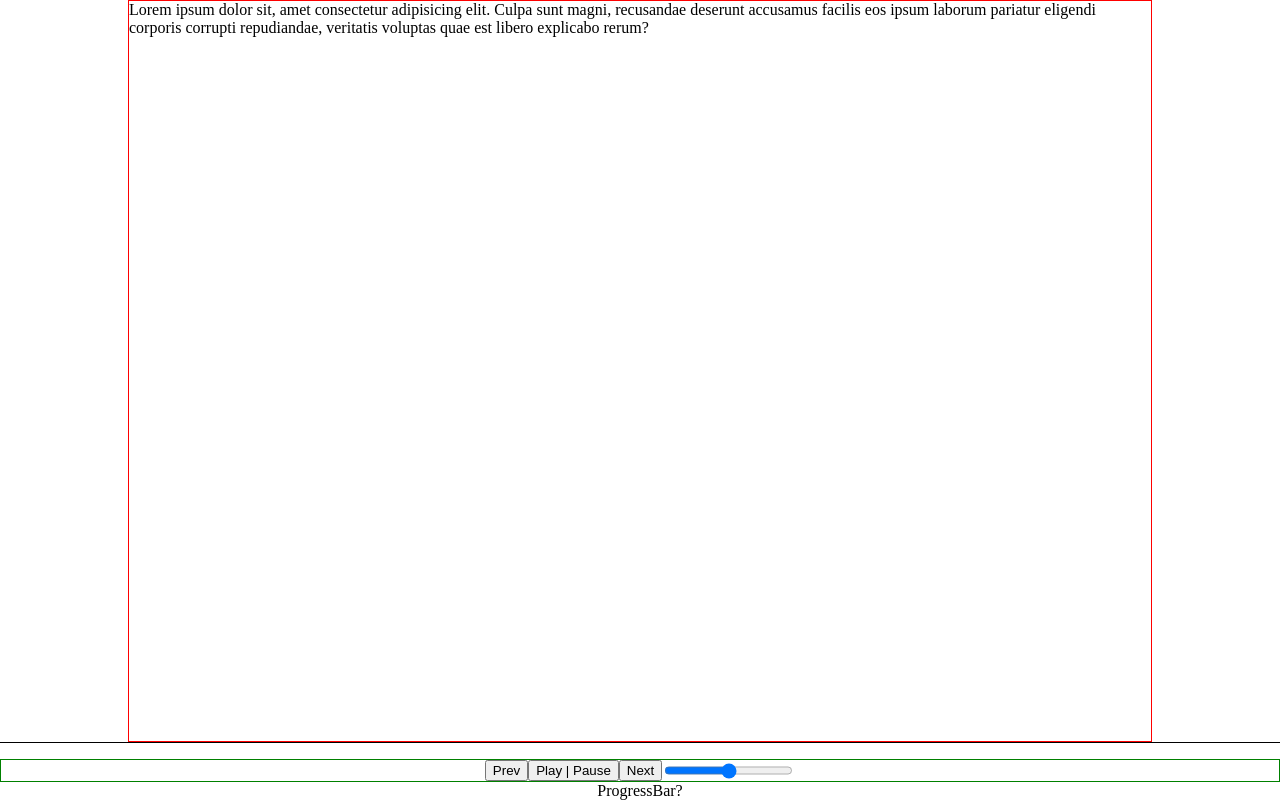
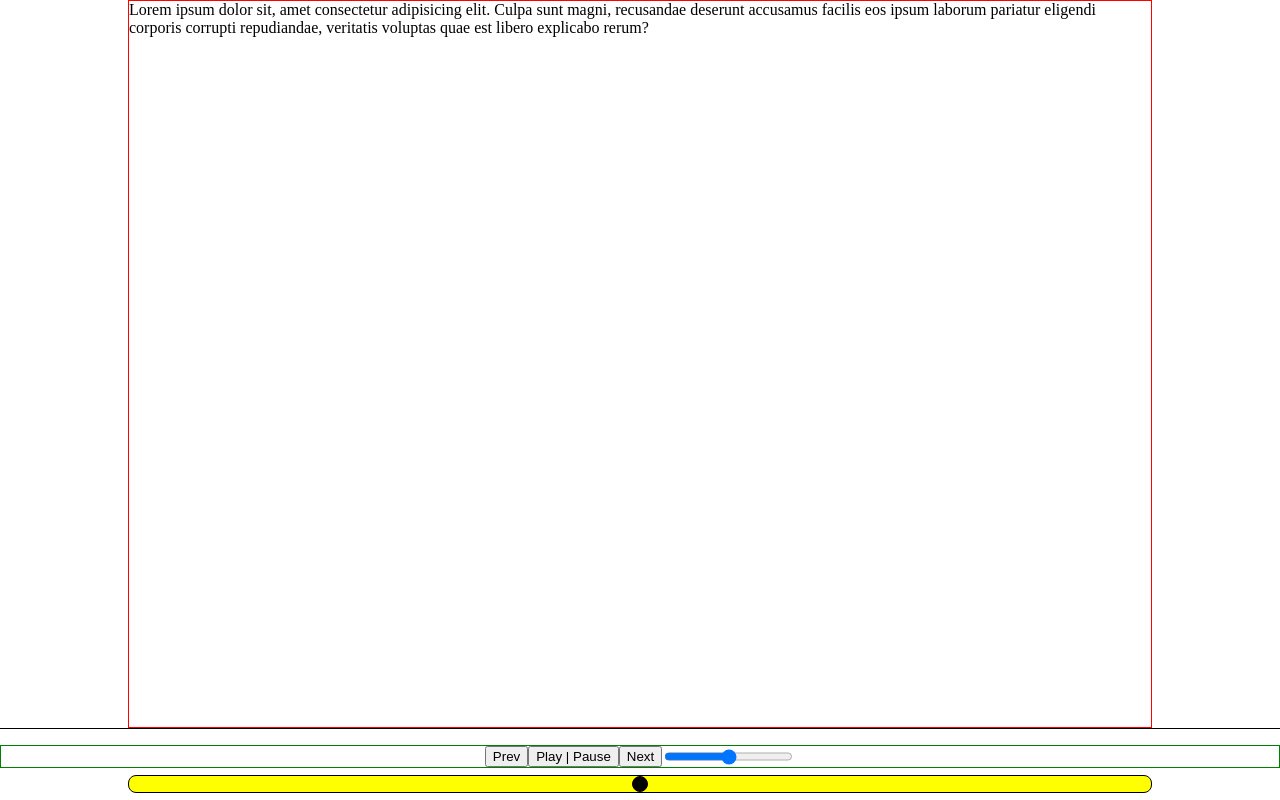
Before and after one commit to yazmeyaa/MusicPlayer_FRONTEND, a React (Create React App) app in the folder music/: page / in a window 1280 px wide. Built offline with nearby package versions, Linux system fonts and the light colour scheme.

Commit message:
Basic styles?

```diff
--- a/music/src/BottomPlayer/ProgressBar/ProgressBar.tsx
+++ b/music/src/BottomPlayer/ProgressBar/ProgressBar.tsx
@@ -1,7 +1,15 @@
+import React, { HTMLInputTypeAttribute, useState } from 'react'
+import { ProgressBody, PregressBar } from './styled'
+
 export const ProgressBar = () => {
+    //const [currentProgress, setCurrentProgress] = useState<number>(0)
+    function handleChangeProgress(event:React.ChangeEvent<HTMLInputElement>){
+        console.log(event.target.value)
+    }
+
     return(
-        <div>
-            ProgressBar?
-        </div>
+        <ProgressBody>
+            <PregressBar type={'range'} min='0' max='100' onChange={handleChangeProgress}/>
+        </ProgressBody>
     )
 }
--- a/music/src/BottomPlayer/ProgressBar/styled.ts
+++ b/music/src/BottomPlayer/ProgressBar/styled.ts
@@ -2,6 +2,31 @@ import styled from "styled-components";
 
 export const ProgressBody = styled.div`
     &{
+        display: flex;
+        justify-content: center;
         width: 100%;
+        padding-top: .3rem;
+        padding-bottom: .3rem;
     }
 `
+
+export const PregressBar = styled.input`
+    &{
+        -webkit-appearance: none;
+        width: 80%;
+        box-sizing: border-box;
+    }
+    &::-webkit-slider-runnable-track{
+        background: yellow;
+        border: 1px solid black;
+        border-radius: 8px;
+    }
+    &::-webkit-slider-thumb{
+        -webkit-appearance: none;
+        height: 1rem;
+        width: 1rem;
+        border-radius: 50%;
+        border: 1px solid black;
+        background: black;
+    }
+`
--- a/music/src/index.tsx
+++ b/music/src/index.tsx
@@ -1,7 +1,7 @@
 import React from 'react';
 import ReactDOM from 'react-dom/client';
 import {App} from './App';
-import { BrowserRouter, HashRouter } from 'react-router-dom';
+import { HashRouter } from 'react-router-dom';
 
 const root = ReactDOM.createRoot(
   document.getElementById('root') as HTMLElement
```
